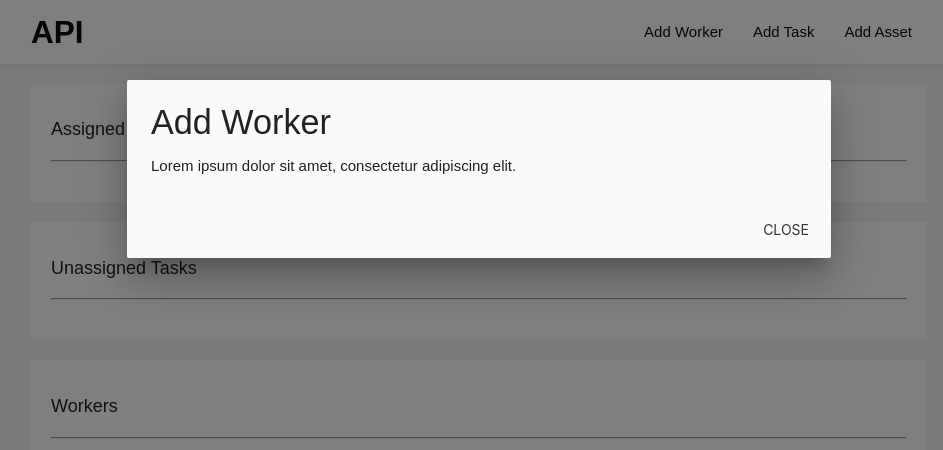
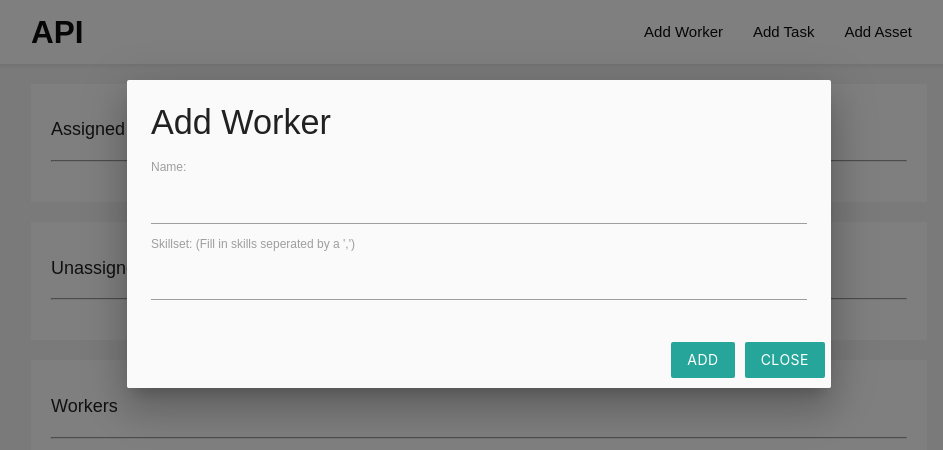
Before and after one commit to piyushpawar26/ReactJS-NodeJS-GraphQL-MongoDB-API, a React (Create React App) app in the folder client/: page / in a window 1280 px wide. Both pictures are taken after a click on the item "Add Worker". Shown: the top 450 px of the page, without its empty margins (161-1104 px from the left). Built offline with nearby package versions, Linux system fonts and the light colour scheme.

Commit message:
Added content in modals

```diff
--- a/client/src/components/AddAsset.js
+++ b/client/src/components/AddAsset.js
@@ -1,15 +1,67 @@
-import React from 'react';
+import React, { Component } from 'react';
 import { NavLink } from 'react-router-dom';
-import { Modal } from 'react-materialize';
+import { Modal, Button } from 'react-materialize';
 
-const trigger = <li><NavLink to="/" className="nav-link">Add Asset</NavLink></li>;
+class AddAsset extends Component {
 
-const AddAsset = () => {
-    return (
-        <Modal header="Add Asset" trigger={ trigger }>
-            Lorem ipsum dolor sit amet, consectetur adipiscing elit.
-        </Modal>
-    );
+    state = {
+        name: "",
+        description: "",
+        adding: false,
+        open: false
+    }
+
+    onChange = (e) => {
+        this.setState({
+            ...this.state,
+            [e.target.id]: e.target.value
+        });
+    }
+
+    onClick = (e) => {
+        e.preventDefault();
+        this.setState({
+            ...this.state,
+            adding: true,
+            open: true
+        });
+        setTimeout(() => {
+            this.setState({
+                ...this.state,
+                adding: false,
+                open: false
+            });
+            console.log(this.state);
+        }, 4000);
+    }
+
+    render() {
+        const trigger = <li href="#modal-add-asset" className="modal-trigger"><NavLink to="/" className="nav-link">Add Asset</NavLink></li>;
+
+        const actions = <div>
+            <Button onClick={ (e) => this.onClick(e) } disabled={ this.state.adding }>
+                { !this.state.adding && <span>Add</span> }
+                { this.state.adding && <span>Adding...</span> }
+            </Button>
+            <Button modal="close">Close</Button>
+        </div>;
+
+        const options = {
+            dismissible: false
+        };
+
+        return (
+            <Modal id="modal-add-asset" header="Add Asset" actions={ actions } open={ this.state.open } trigger={ trigger } options={ options }>
+                <form>
+                    <label>Name:</label>
+                    <input type="text" id="name" value={ this.state.name } onChange={ this.onChange } />
+                    <label>Description:</label>
+                    <input type="text" id="description" value={ this.state.skillset } onChange={ this.onChange } />
+                </form>
+            </Modal>
+        );
+    }
+
 }
 
 export default AddAsset;
--- a/client/src/components/AddTask.js
+++ b/client/src/components/AddTask.js
@@ -1,15 +1,67 @@
-import React from 'react';
+import React, { Component } from 'react';
 import { NavLink } from 'react-router-dom';
-import { Modal } from 'react-materialize';
+import { Modal, Button } from 'react-materialize';
 
-const trigger = <li><NavLink to="/" className="nav-link">Add Task</NavLink></li>;
+class AddTask extends Component {
 
-const AddTask = () => {
-    return (
-        <Modal header="Add Task" trigger={ trigger }>
-            Lorem ipsum dolor sit amet, consectetur adipiscing elit.
-        </Modal>
-    );
+    state = {
+        name: "",
+        description: "",
+        adding: false,
+        open: false
+    }
+
+    onChange = (e) => {
+        this.setState({
+            ...this.state,
+            [e.target.id]: e.target.value
+        });
+    }
+
+    onClick = (e) => {
+        e.preventDefault();
+        this.setState({
+            ...this.state,
+            adding: true,
+            open: true
+        });
+        setTimeout(() => {
+            this.setState({
+                ...this.state,
+                adding: false,
+                open: false
+            });
+            console.log(this.state);
+        }, 4000);
+    }
+
+    render() {
+        const trigger = <li href="#modal-add-task" className="modal-trigger"><NavLink to="/" className="nav-link">Add Task</NavLink></li>;
+
+        const actions = <div>
+            <Button onClick={ (e) => this.onClick(e) } disabled={ this.state.adding }>
+                { !this.state.adding && <span>Add</span> }
+                { this.state.adding && <span>Adding...</span> }
+            </Button>
+            <Button modal="close">Close</Button>
+        </div>;
+
+        const options = {
+            dismissible: false
+        };
+
+        return (
+            <Modal id="modal-add-task" header="Add Task" actions={ actions } open={ this.state.open } trigger={ trigger } options={ options }>
+                <form>
+                    <label>Name:</label>
+                    <input type="text" id="name" value={ this.state.name } onChange={ this.onChange } />
+                    <label>Description:</label>
+                    <input type="text" id="description" value={ this.state.skillset } onChange={ this.onChange } />
+                </form>
+            </Modal>
+        );
+    }
+
 }
 
 export default AddTask;
--- a/client/src/components/AddWorker.js
+++ b/client/src/components/AddWorker.js
@@ -1,15 +1,67 @@
-import React from 'react';
+import React, { Component } from 'react';
 import { NavLink } from 'react-router-dom';
-import { Modal } from 'react-materialize';
+import { Modal, Button } from 'react-materialize';
 
-const trigger = <li><NavLink to="/" className="nav-link">Add Worker</NavLink></li>;
+class AddWorker extends Component {
 
-const AddWorker = () => {
-    return (
-        <Modal header="Add Worker" trigger={trigger}>
-            Lorem ipsum dolor sit amet, consectetur adipiscing elit.
-        </Modal>
-    );
+    state = {
+        name: "",
+        skillset: "",
+        adding: false,
+        open: false
+    }
+
+    onChange = (e) => {
+        this.setState({
+            ...this.state,
+            [e.target.id]: e.target.value
+        });
+    }
+
+    onClick = (e) => {
+        e.preventDefault();
+        this.setState({
+            ...this.state,
+            adding: true,
+            open: true
+        });
+        setTimeout(() => {
+            this.setState({
+                ...this.state,
+                adding: false,
+                open: false
+            });
+            console.log(this.state);
+        }, 4000);
+    }
+
+    render() {
+        const trigger = <li href="#modal-add-worker" className="modal-trigger"><NavLink to="/" className="nav-link">Add Worker</NavLink></li>;
+
+        const actions = <div>
+            <Button onClick={ (e) => this.onClick(e) } disabled={ this.state.adding }>
+                { !this.state.adding && <span>Add</span> }
+                { this.state.adding && <span>Adding...</span> }
+            </Button>
+            <Button modal="close">Close</Button>
+        </div>;
+
+        const options = {
+            dismissible: false
+        };
+
+        return (
+            <Modal id="modal-add-worker" header="Add Worker" actions={ actions } open={ this.state.open } trigger={ trigger } options={ options }>
+                <form>
+                    <label>Name:</label>
+                    <input type="text" id="name" value={ this.state.name } onChange={ this.onChange } />
+                    <label>Skillset: (Fill in skills seperated by a ',')</label>
+                    <input type="text" id="skillset" value={ this.state.skillset } onChange={ this.onChange } />
+                </form>
+            </Modal>
+        );
+    }
+
 }
 
 export default AddWorker;
--- a/client/src/index.css
+++ b/client/src/index.css
@@ -51,3 +51,8 @@ hr {
     margin-top: 20px;
     margin-bottom: 20px;
 }
+
+.modal .modal-footer .btn {
+    margin-left: 10px;
+    box-shadow: 0 0;
+}
```
